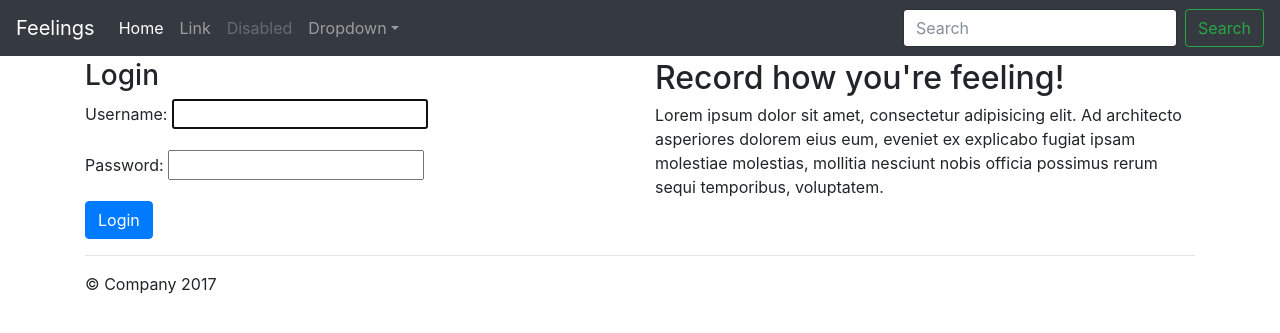
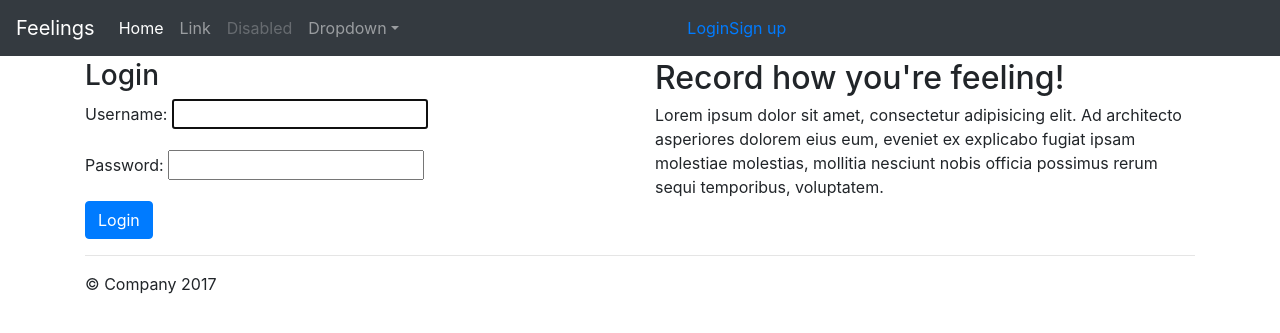
Before and after one commit to andyk1278/django-livestream-feelings, a Django app: page /users/login/ in a window 1280 px wide. Shown: the top 333 px of the page. Run offline with Django 3.2, Linux system fonts and the light colour scheme; some libraries are stand-ins or nearby versions.

Commit message:
menu reflects login status

```diff
--- a/templates/layout.html
+++ b/templates/layout.html
@@ -42,9 +42,19 @@
           </li>
         </ul>
         <form class="form-inline my-2 my-lg-0">
-          <input class="form-control mr-sm-2" type="text" placeholder="Search" aria-label="Search">
-          <button class="btn btn-outline-success my-2 my-sm-0" type="submit">Search</button>
-        </form>
+          <form class="navbar-collapse collapse">
+
+
+      </div>
+      <div id="navbar" class="navbar-collapse collapse">
+          <ul class="nav navbar-nav navbar-right">
+          {% if not user.is_authenticated %}
+              <li><a href="{% url 'users:login' %}">Login</a></li>
+              <li><a href="#">Sign up</a></li>
+          {% else %}
+                <li><a href="#">Record</a></li>
+            </ul>
+          {% endif %}
       </div>
     </nav>
 
```
